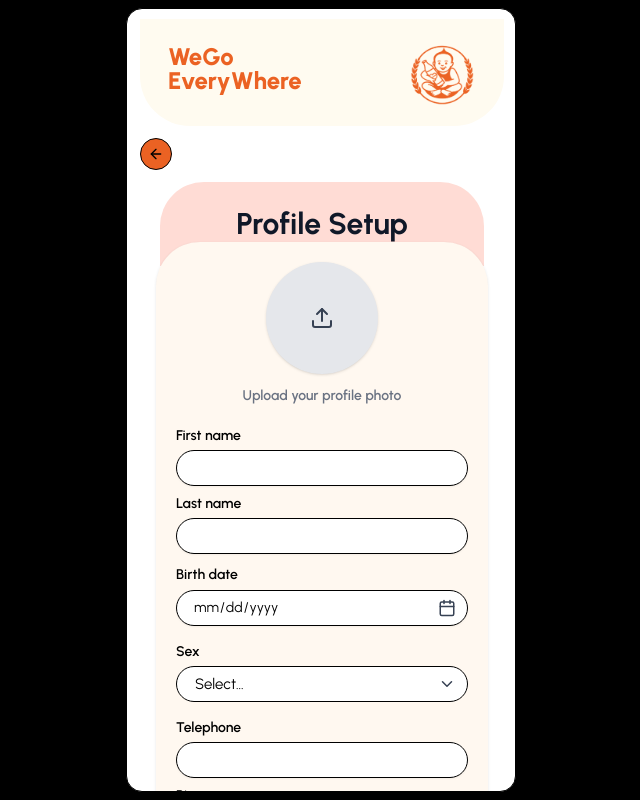
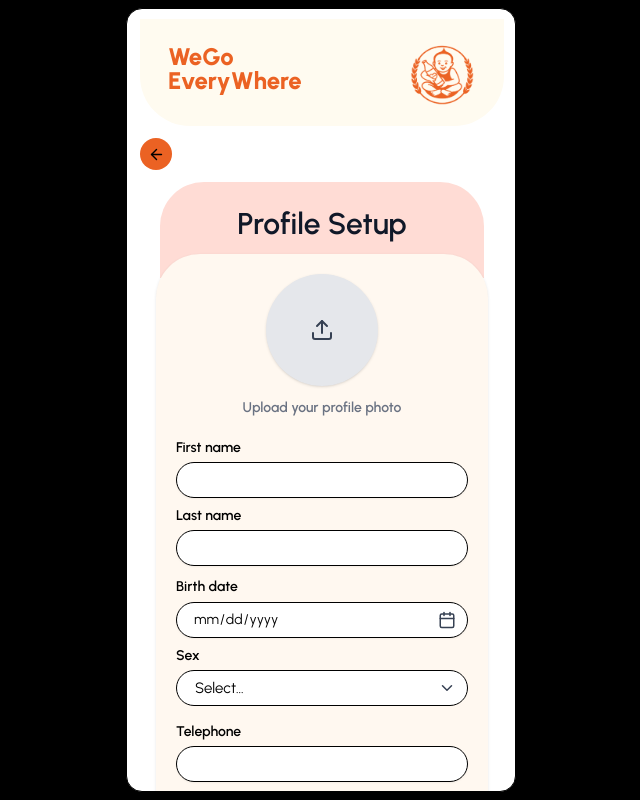
Before and after one commit to tharawaranuset/WeGoEveryWhere, a Next.js app in the folder projects/frontend/: page /profile_setup in a window 1280 px wide. Shown: the whole page, without its empty margins (319-959 px from the left). Built offline with nearby package versions, Linux system fonts and the light colour scheme.

Commit message:
edit_spaceandheader

```diff
--- a/projects/frontend/src/app/(auth)/profile_setup/page.tsx
+++ b/projects/frontend/src/app/(auth)/profile_setup/page.tsx
@@ -30,15 +30,15 @@ export default function ProfileSetupPage() {
       <Link
         href="/register"
         aria-label="Back to register"
-        className="mt-3 inline-flex h-8 w-8 items-center justify-center rounded-full border border-black
+        className="mt-3 inline-flex h-8 w-8 items-center justify-center rounded-full
                    bg-[#EB6223] text-black active:scale-95 transition"
       >
-        <ArrowLeft size={16} />
+        <ArrowLeft size={17} />
       </Link>
 
       {/* หัวข้อ */}
       <section className="mx-5 mt-3 rounded-t-[44px] bg-[#FFDCD5] px-5 pt-6 pb-6 text-center">
-        <h2 className="text-3xl font-bold text-gray-900">Profile Setup</h2>
+        <h2 className="text-3xl font-semibold text-gray-900 mb-3">Profile Setup</h2>
       </section>
 
       {/* การ์ดฟอร์ม */}
@@ -70,7 +70,7 @@ export default function ProfileSetupPage() {
           <FormInput name="lastName"  type="text" label="Last name"  required />
 
           {/* Birth date + ปุ่มไอคอนเปิดปฏิทิน */}
-          <div>
+          <div className="mb-0">
             <label htmlFor="birthDate" className="text-sm font-semibold">Birth date</label>
             <div className="relative mt-1">
               <FormInput
```
